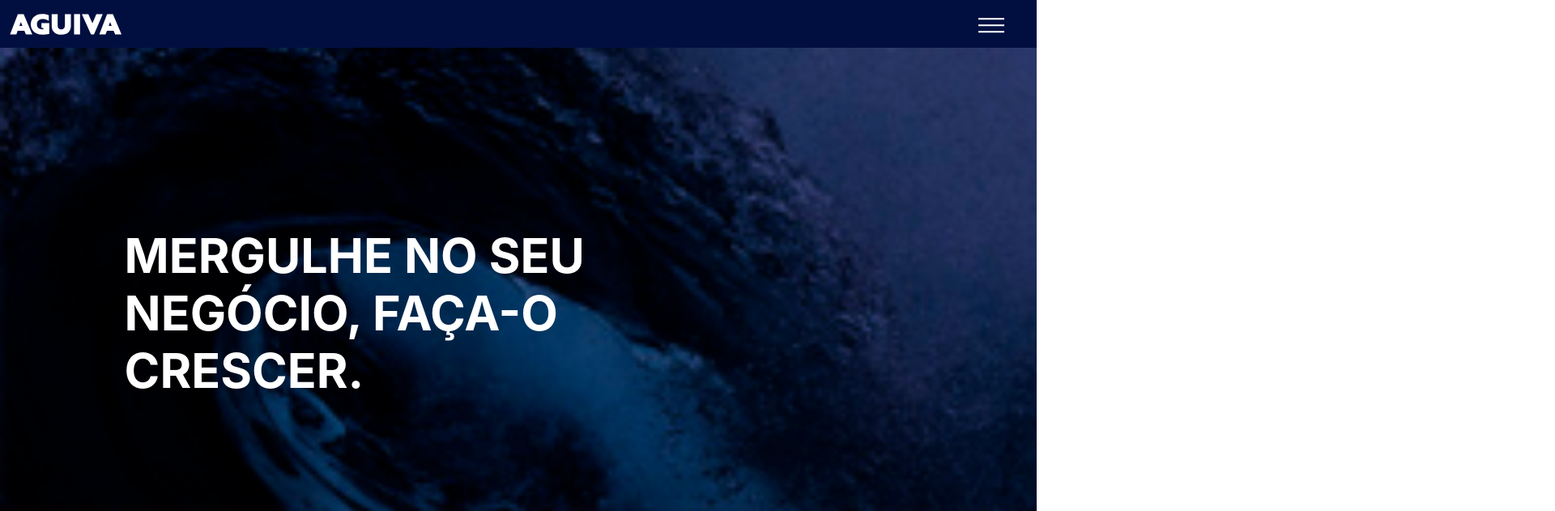
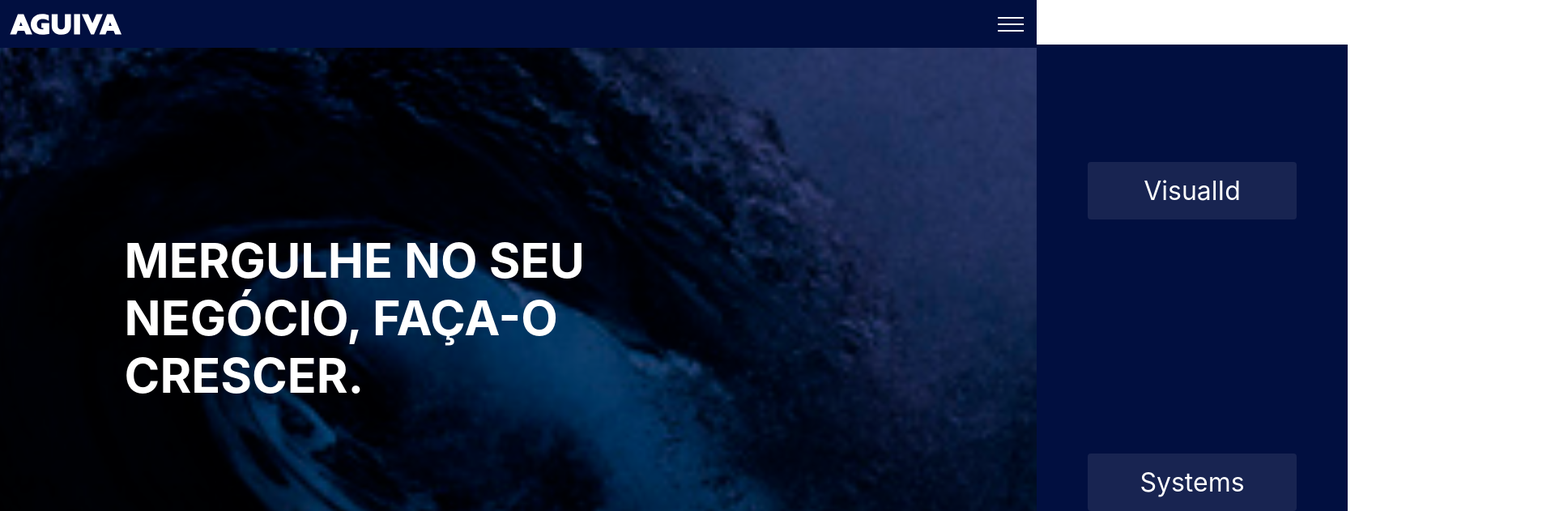
Before and after one commit to wiliansSilva/Aguiva_web_site, a React (Create React App) app in the folder aguiva_official/: page / in a window 1280 px wide. Shown: the top 631 px of the page at 81% size, 1920 px wide, since content can reach past the window. Built offline with nearby package versions, Linux system fonts and the light colour scheme.

Commit message:
changes done

```diff
--- a/aguiva_official/src/assets/styles/globalStyle.js
+++ b/aguiva_official/src/assets/styles/globalStyle.js
@@ -1,21 +1,19 @@
 import { createGlobalStyle } from 'styled-components';
 
 const GlobalStyle = createGlobalStyle`
-  @import url("https://fonts.googleapis.com/css2?family=Inter:wght@400;500;700;800&display=swap");
+  @import url('https://fonts.googleapis.com/css2?family=Inter:wght@200;300;400;500;700;800&display=swap');
 
-  body {
+  html, body {
     padding: 0;
     margin: 0;
     box-sizing: border-box;
     font-family: "Inter", sans-serif;
+    max-width: 100%;
+    overflow-x: hidden;
   }
 
   a{
     text-decoration: none;
-  }
-
-  .app {
-    background-color: #010f40;
   }
 
   @media screen and (max-width: 1024px) {
--- a/aguiva_official/src/components/Footer/styles.js
+++ b/aguiva_official/src/components/Footer/styles.js
@@ -3,6 +3,7 @@ import LogoImg from '../../assets/images/aguiva.svg';
 
 export const Background = styled.footer`
   background-color: #182451;
+  padding: 5px;
   display: flex;
   justify-content: space-between;
   align-items: center;
@@ -10,7 +11,7 @@ export const Background = styled.footer`
   @media screen and (max-width: 1024px) {
     flex-direction: column;
     justify-content: space-around;
-    padding: 1vh;
+    padding: 10px;
   }
 `;
 
@@ -35,8 +36,8 @@ export const Logo = styled.div`
   background-position: center;
 
   @media screen and (max-width: 1024px) {
-    width: 110px;
-    margin: 5px 0;
+    width: 150px;
+    margin: 18px 0;
   }
 `;
 
--- a/aguiva_official/src/components/Header/styles.js
+++ b/aguiva_official/src/components/Header/styles.js
@@ -1,5 +1,5 @@
 import styled from "styled-components";
-import backgroundWave from '../../assets/images/background-wave.jpg';
+import backgroundWave from '../../assets/images/bg-wave.svg';
 
 export const Wrapper = styled.div`
   width: 100%;
@@ -7,6 +7,7 @@ export const Wrapper = styled.div`
   overflow: hidden;
   background-repeat: no-repeat;
   background-size: cover;
+  background-position-x: center;
   display: flex;
   justify-content: center;
 `;
@@ -14,15 +15,7 @@ export const Wrapper = styled.div`
 export const Margin = styled.div`
   max-width: 1300px;
   width: 100%;
-  height: 90vh;
-
-  @media screen and (max-width: 1024px) {
-    height: 70vh;
-  }
-
-  @media screen and (max-width: 790px) {
-    height: 50vh;
-  }
+  height: 92vh;
 `;
 
 export const Title = styled.h1`
@@ -37,8 +30,7 @@ export const Title = styled.h1`
   font-size: 3.7rem;
 
   @media screen and (max-width: 790px) {
-    margin-left: 5%;
-    width: 100%;
-    font-size: 3rem;
+    margin: 0 5%;
+    font-size: 3.1rem;
   }
 `;
--- a/aguiva_official/src/components/LearnMore/styles.js
+++ b/aguiva_official/src/components/LearnMore/styles.js
@@ -17,7 +17,6 @@ export const Wrapper = styled.div`
     text-align: left;
     align-self: flex-start;
   }
-
 `;
 
 export const Title = styled.h1`
@@ -42,15 +41,18 @@ export const Description = styled.p`
   font-weight: 500;
 
   @media screen and (max-width: 1024px) {
-    font-size: 2rem;
+    font-size: 1.6rem;
+    font-weight: 200;
   }
 `;
 
 export const Link = styled.a`
+  display: none;
+
   color: ${props => props.color};
   font-size: 1.3rem;
   width: 135px;
-  display: inline-flex;
+  /* display: inline-flex; */
   align-items: center;
 
   &:hover .Arrow {
--- a/aguiva_official/src/components/NavBar/NavBar.js
+++ b/aguiva_official/src/components/NavBar/NavBar.js
@@ -26,10 +26,10 @@ const NavBar = () => {
           {isOpened ? <CloseMenu /> : <MenuBurger />}
         </MobileIcon>
 
-        <NavMenu onClick={changeOpened} isOpened={isOpened}>
+        <NavMenu isOpened={isOpened} >
           <NavItem>
-            <NavLink>VisualId</NavLink>
-            <NavLink>Systems</NavLink>
+            <NavLink onClick={changeOpened}> VisualId </NavLink>
+            <NavLink onClick={changeOpened}> Systems </NavLink>
           </NavItem>
         </NavMenu>
 
--- a/aguiva_official/src/components/NavBar/styles.js
+++ b/aguiva_official/src/components/NavBar/styles.js
@@ -23,10 +23,6 @@ export const Logo = styled.img`
 `;
 
 export const MobileIcon = styled.div`
-  position: absolute;
-  right: 0;
-  top: -5px;
-  transform: translate(-100%, 60%);
   font-size: 2rem;
   margin-right: .5rem;
   display: flex;
@@ -49,8 +45,9 @@ export const CloseMenu = styled(VscClose)`
 
 export const NavMenu = styled.ul`
   position: absolute;
+  overflow-x: hidden;
   width: 30%;
-  height: 91vh;
+  height: 92vh;
   margin: 0;
   padding: 0;
   display: flex;
@@ -59,7 +56,8 @@ export const NavMenu = styled.ul`
   list-style: none;
   text-align: center;
   top: 55px;
-  right: ${({isOpened}) => (isOpened ? 0 : '-100%')};
+  right: 0;
+  transform: ${({isOpened}) => (isOpened ? 'translate(0)' : 'translate(100%)')};
   opacity: 1;
   transition: all .5s ease;
   background: #010f40;
@@ -89,10 +87,10 @@ export const NavItem = styled.li`
 
 export const NavLink = styled.a`
   color: #fff;
-  font-size: 3rem;
+  font-size: 2rem;
   width: 100%;
+  padding: 1rem 2rem;
   text-align: center;
-  padding: 2rem 4rem;
   background: #182451;
   border-radius: 4px;
   cursor: pointer;
@@ -103,7 +101,8 @@ export const NavLink = styled.a`
     background: #cab710;
     border-radius: 32px;
   }
-//   @media screen and (max-width: 1024px) {
-//     font-size: 4rem;
-//   }
+  @media screen and (max-width: 1024px) {
+    font-size: 3rem;
+    padding: 2rem 4rem;
+  }
 `;
--- a/aguiva_official/src/components/Question/styles.js
+++ b/aguiva_official/src/components/Question/styles.js
@@ -13,6 +13,7 @@ export const Background = styled.div`
 
   @media screen and (max-width: 1024px) {
     height: 40vh;
+    padding: 15px 0;
     background-color: #182451;
   }
 `;
--- a/aguiva_official/src/components/VisualId/styles.js
+++ b/aguiva_official/src/components/VisualId/styles.js
@@ -14,6 +14,7 @@ export const Section = styled.section`
 
   @media screen and (max-width: 790px) {
     padding-bottom: 10px;
+    background-position-x: 75%;
   }
 `;
 
```
Also changed, not shown: aguiva_official/src/assets/images/bg-wave.svg (added).
